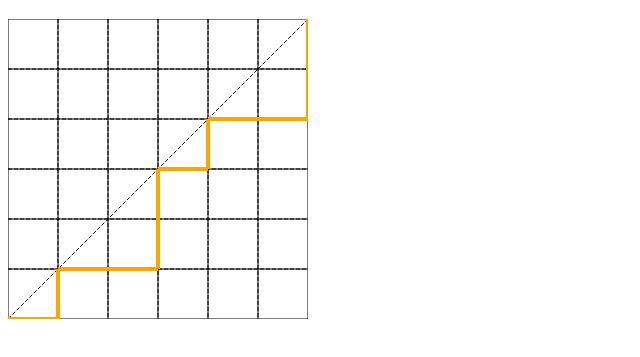
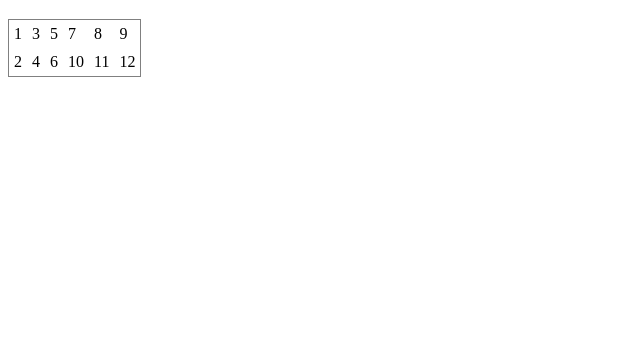
Before and after one commit to paulbilkis/alternative-exam, a plain HTML site: page index.html in a window 1280 px wide. Shown: the part 61-418 px from the top of the page, without its empty margins (0-640 px from the left). Drawn offline with Linux system fonts and the light colour scheme.

Commit message:
added gen_yung_table(); that gen a <table> from brackets

```diff
--- a/core.js
+++ b/core.js
@@ -1,7 +1,7 @@
-var canvas = document.createElement("canvas");
+/*var canvas = document.createElement("canvas");
     ctx = canvas.getContext("2d");
     canvas.width = 300;
     canvas.height = 300;
-document.body.appendChild(canvas);
+document.body.appendChild(canvas);*/
 
-draw_a_monoway ([1,0,1,1,0,0,1,0,1,1,0,0]);
+gen_yung_table ([1,0,1,0,1,0, 1,1,1,0,0,0], document.body);
--- /dev/null
+++ b/draw_yung_table.js
@@ -0,0 +1,52 @@
+/*function draw_yung_table (br){
+    var x=0,y=0,len=20,fontsize=30,n=br.length/2;
+    var t=0,b=0;
+    ctx.font = fontsize+"px sans normal";
+    var num = ctx.measureText("1");
+    ctx.strokeRect(x,y,n*(2*len+num.width), 2*(len/2 + fontsize));
+    y=y+30;
+    for (var i=0; i<br.length; i++){
+	if (br[i] == 1){
+	    ctx.fillText(i+1, x+len*t, y);
+	    t++;
+	}else{
+	    ctx.fillText(i+1, x+len*b, y+len);
+	    b++;
+	}
+    }
+}
+Рисованию - нет
+Сделать обычную таблицу
+Значительно проще
+*/
+
+function gen_yung_table (br, el){
+    var table = document.createElement("table");
+    table.border = "1";
+    table.cellPadding = '5';;
+    table.rules = "groups";
+    el.appendChild(table);
+    var tr1=null, tr2=null, td;
+    for (var i = 0; i<br.length; i++){
+
+	if (br[i]==1){
+	    if (tr1 == null){
+		    tr1 = document.createElement("tr");
+		    tr1 = table.appendChild(tr1);
+	    }
+	    td = document.createElement("td");
+	     td.innerHTML = i+1;
+	    tr1.appendChild(td);
+
+	}else{
+	    if (tr2 == null){
+		    tr2 = document.createElement("tr");
+		    tr2 = table.appendChild(tr2);
+	    }
+	    td = document.createElement("td");
+
+	    td.innerHTML = i+1;
+	    tr2.appendChild(td);
+	}
+    }
+}
--- a/index.html
+++ b/index.html
@@ -14,6 +14,7 @@
     <script type="text/javascript" src="brackets.js"> </script>
     <script type="text/javascript" src="draw_ntangle.js"></script>
     <script type="text/javascript" src="draw_monoway.js"></script>
+     <script type="text/javascript" src="draw_yung_table.js"></script>
      <script type="text/javascript" src="core.js"></script>
     <!-- this is a comment <canvas id="canvas" width="300" height="300"></canvas>-->
 
```
Also changed, not shown: 1 other file.
